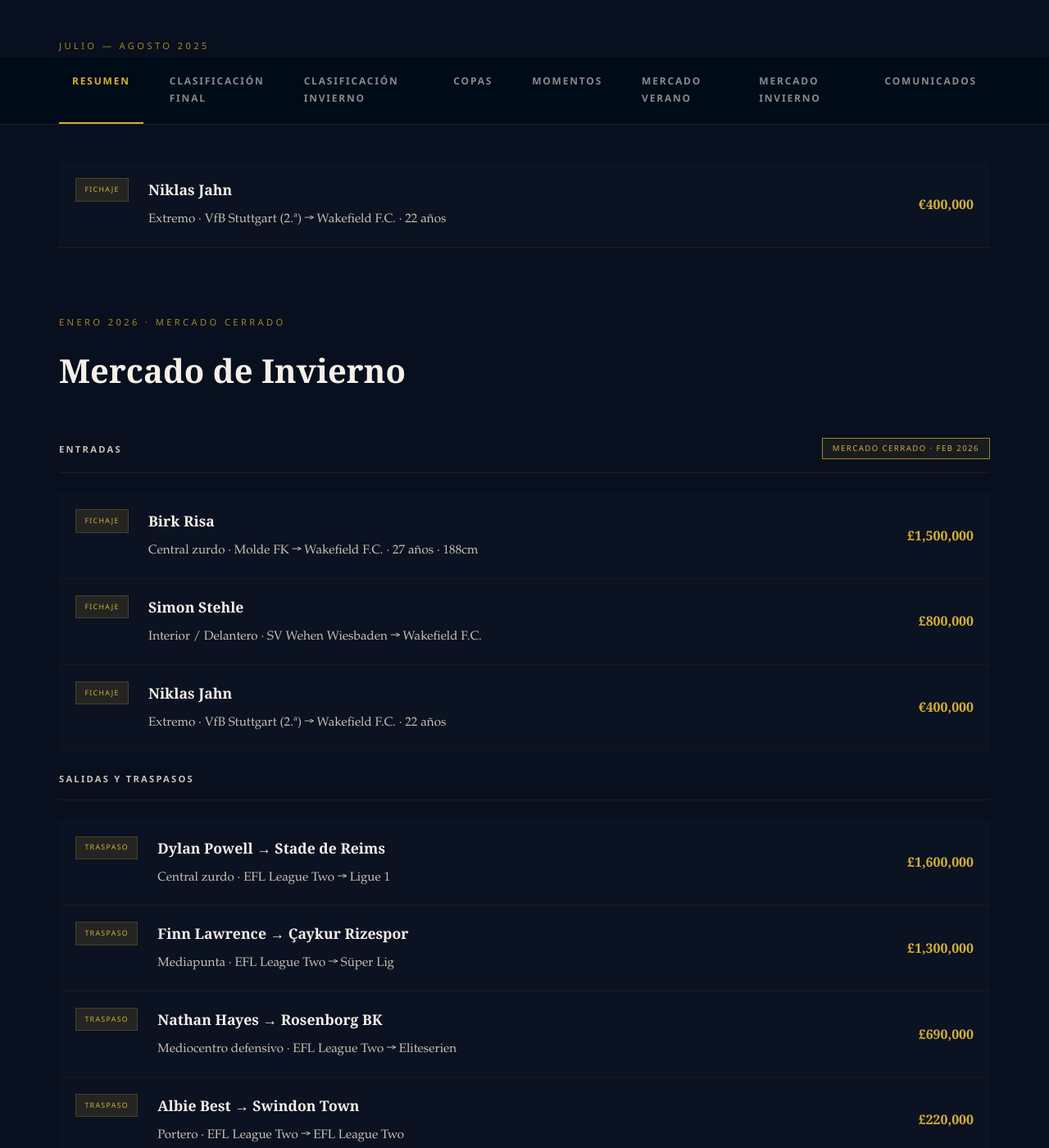
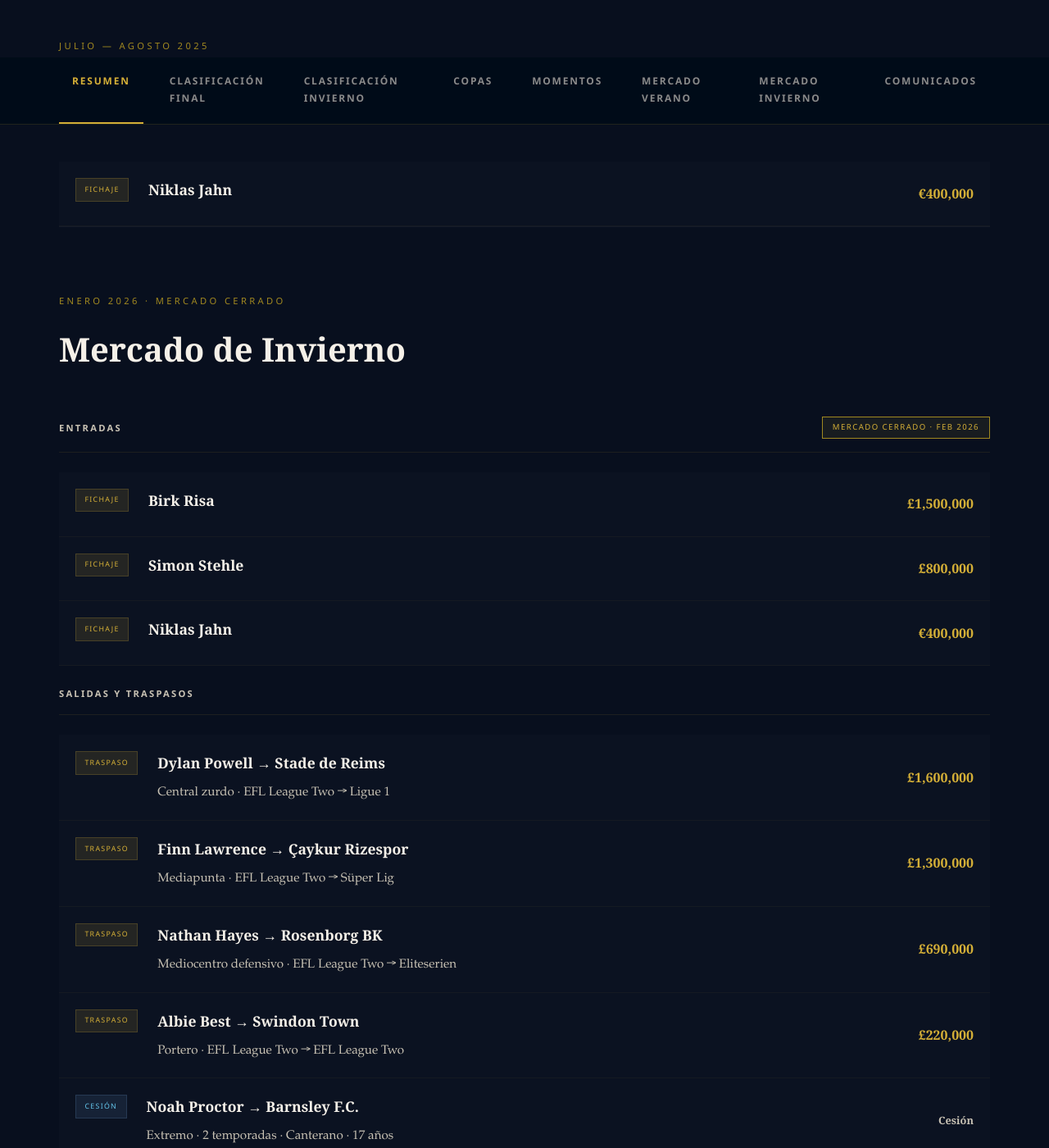
Before and after one commit to riise66/wakefieldfc, a Jekyll site: the page built from pages/temporada-2526.html, in a window 1280 px wide and 1400 px high, scrolled down 4336 px. Shown: the whole window at 82% size. Built offline with Jekyll 4.4.1, drawn with Linux system fonts in a browser that asks for light colours; some web fonts are replaced; a style sheet for code colours, icons or effects is not loaded.

Commit message:
Update temporada-2526.html

```diff
--- a/pages/temporada-2526.html
+++ b/pages/temporada-2526.html
@@ -500,7 +500,7 @@
         <span class="com-tag">Fichaje</span>
         <div class="com-info">
           <h3>Niklas Jahn</h3>
-          <p>Extremo · VfB Stuttgart (2.ª) → Wakefield F.C. · 22 años</p>
+
         </div>
         <span class="com-amount">€400,000</span>
       </div>
@@ -519,7 +519,7 @@
         <span class="com-tag">Fichaje</span>
         <div class="com-info">
           <h3>Birk Risa</h3>
-          <p>Central zurdo · Molde FK → Wakefield F.C. · 27 años · 188cm</p>
+
         </div>
         <span class="com-amount">£1,500,000</span>
       </div>
@@ -527,7 +527,7 @@
         <span class="com-tag">Fichaje</span>
         <div class="com-info">
           <h3>Simon Stehle</h3>
-          <p>Interior / Delantero · SV Wehen Wiesbaden → Wakefield F.C.</p>
+
         </div>
         <span class="com-amount">£800,000</span>
       </div>
@@ -535,7 +535,7 @@
         <span class="com-tag">Fichaje</span>
         <div class="com-info">
           <h3>Niklas Jahn</h3>
-          <p>Extremo · VfB Stuttgart (2.ª) → Wakefield F.C. · 22 años</p>
+
         </div>
         <span class="com-amount">€400,000</span>
       </div>
@@ -649,11 +649,6 @@
     title: 'El Wakefield F.C. da la bienvenida a Simon Stehle',
     body: '<p>El Wakefield Football Club anuncia la incorporación de <strong>Simon Stehle</strong> procedente del SV Wehen Wiesbaden por una cantidad de <strong>800.000 libras</strong>.</p><p>El centrocampista alemán llega al Calder Road con la versatilidad como carta de presentación: capaz de actuar tanto como interior en el mediocampo como en posiciones más avanzadas del ataque. Su perfil polivalente cubre una necesidad clara del equipo en la segunda parte de la temporada, aportando opciones tanto en la creación de juego como en la presión ofensiva.</p><p>El club da la bienvenida a Simon Stehle y le desea el mayor de los éxitos en su etapa en West Yorkshire.</p>'
   },
-  jahn: {
-    meta: 'Wakefield F.C. · Enero 2026 · Fichaje',
-    title: 'El Wakefield F.C. anuncia la llegada de Niklas Jahn',
-    body: '<p>El Wakefield Football Club anuncia la compra definitiva del mediocentro alemán <strong>Niklas Jahn</strong>, tras la exitosa cesión de la primera parte de la temporada. La operación se cierra por una cantidad de <strong>400.000 euros</strong>.</p><p>Jahn, de 21 años y 171 centímetros, se ha consolidado como un pivote organizador de gran envergadura en el mediocampo del Wakefield. Su capacidad de lectura táctica, su agilidad en el pase corto y su presencia defensiva lo convierten en un elemento indispensable para la estructura del equipo en los momentos críticos de la competición.</p><p>Su juventud combinada con una madurez táctica inusual para su edad lo perfilan como una pieza clave del futuro del club. El Wakefield F.C. confía en que Niklas Jahn siga siendo fundamental en el objetivo de consolidar el ascenso a la League One. ¡Bienvenido definitivamente al Calder Road, Niklas!</p>'
-  },
   powell: {
     meta: 'Wakefield F.C. · Enero 2026 · Traspaso',
     title: 'El Wakefield F.C. llega a un acuerdo con el Stade de Reims por Dylan Powell',
```
